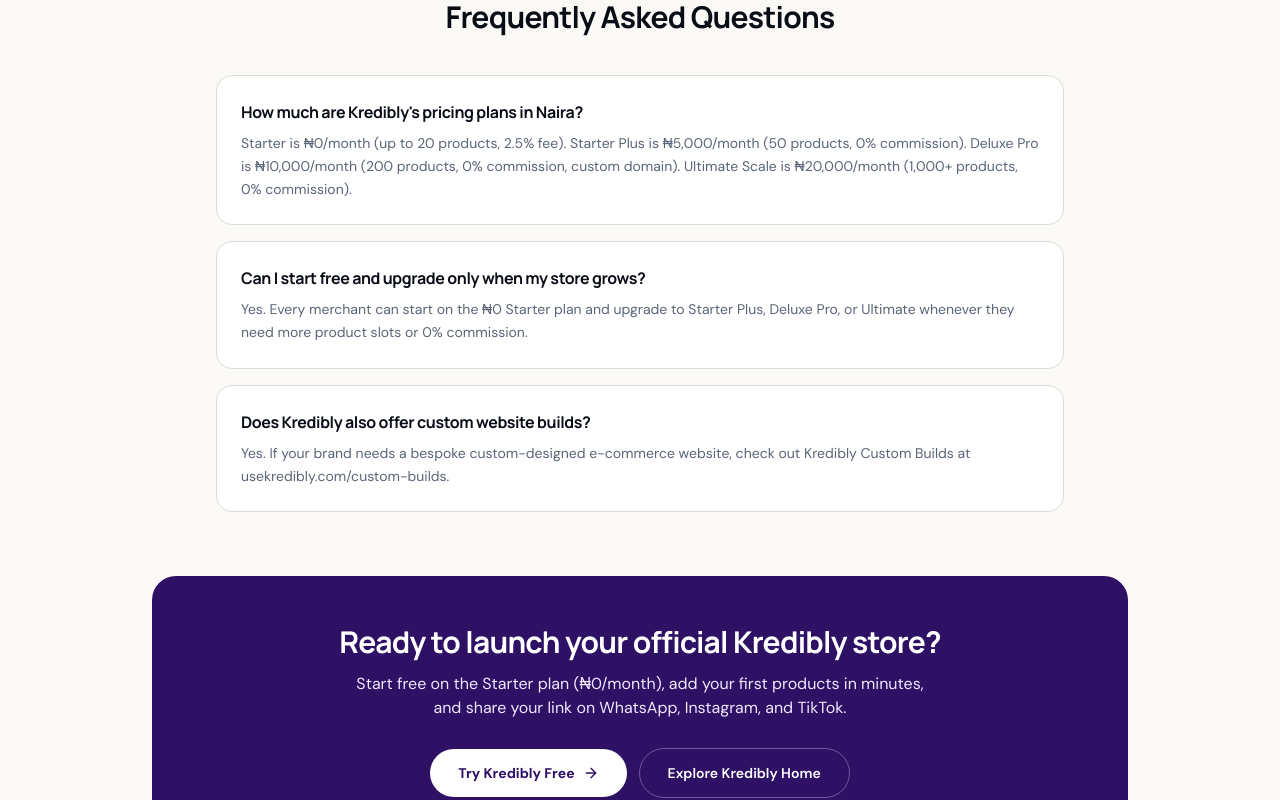
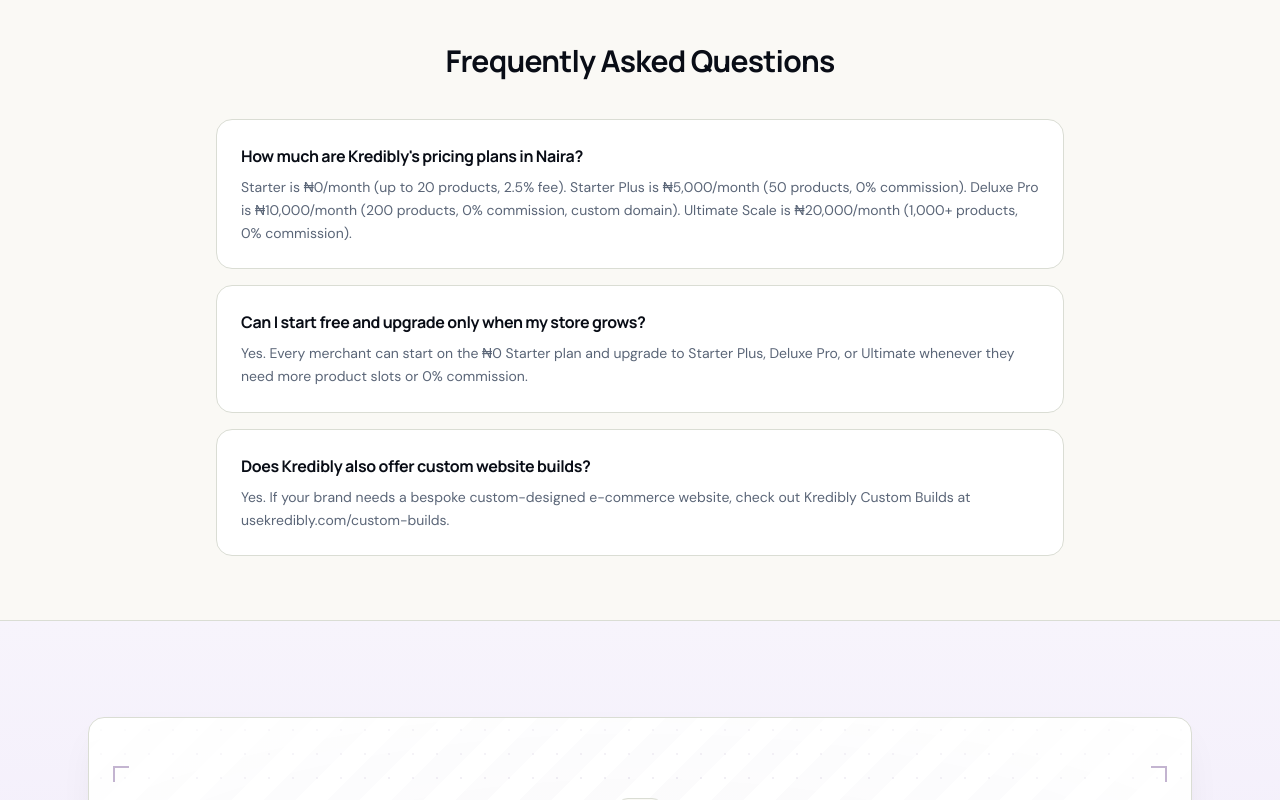
Before and after one commit to Lamidev/Kredibly-II, a Next.js app in the folder Frontend/: page /bumpa-alternative in a window 1280 px wide. Shown: the part 2000-2800 px from the top of the page. Built offline with nearby package versions, Linux system fonts and the light colour scheme; no server answers.

Commit message:
feat(seo): upgrade Catlog and guide pages to match homepage start selling today UI/UX and add back-to-home navigation

```diff
--- a/Frontend/src/app/blog/[slug]/page.tsx
+++ b/Frontend/src/app/blog/[slug]/page.tsx
@@ -108,6 +108,7 @@ export default function BlogArticlePage({
 
       <header className="sticky top-0 z-40 border-b border-[#DADDD4] bg-[#FAF9F5]/95 backdrop-blur-sm pt-[env(safe-area-inset-top,0px)]">
         <div className="mx-auto flex max-w-6xl items-center justify-between px-4 py-4 sm:px-6">
+          <div className="flex items-center gap-3">
             <Link href="/" className="flex items-center gap-2.5 group">
               <img
                 src="/krediblyrevamped.png"
@@ -115,6 +116,14 @@ export default function BlogArticlePage({
                 className="h-6 sm:h-7 w-auto object-contain"
               />
             </Link>
+            <Link
+              href="/"
+              className="inline-flex items-center gap-1.5 text-xs font-semibold text-[#5A6577] hover:text-[#090D16] transition-colors px-2 py-1 rounded-md hover:bg-black/5"
+            >
+              <ArrowLeft className="w-3.5 h-3.5" />
+              <span>Home</span>
+            </Link>
+          </div>
           <nav className="flex items-center gap-5 text-sm font-medium text-[#5A6577]">
             <Link href="/blog" className="hover:text-[#090D16]">
               All Guides
@@ -130,14 +139,25 @@ export default function BlogArticlePage({
         </div>
       </header>
 
-      <main className="mx-auto max-w-3xl px-4 py-12 sm:px-6 sm:py-16">
+      <main className="mx-auto max-w-3xl px-4 py-10 sm:px-6 sm:py-16">
+        <div className="flex items-center gap-2 text-xs font-semibold text-[#5A6577] mb-6">
+          <Link
+            href="/"
+            className="hover:text-[#090D16] transition-colors inline-flex items-center gap-1"
+          >
+            <ArrowLeft className="w-3.5 h-3.5" />
+            <span>Home</span>
+          </Link>
+          <span className="text-[#DADDD4]">/</span>
           <Link
             href="/blog"
-          className="inline-flex items-center gap-1.5 text-xs font-semibold text-[#5A6577] hover:text-[#2e1065] transition-colors"
+            className="hover:text-[#090D16] transition-colors"
           >
-          <ArrowLeft className="h-3.5 w-3.5" />
-          <span>Back to Kredibly Blog</span>
+            Guides
           </Link>
+          <span className="text-[#DADDD4]">/</span>
+          <span className="text-[#090D16] truncate max-w-[160px] sm:max-w-xs">{post.title}</span>
+        </div>
 
         <article className="mt-6">
           <div className="flex items-center gap-3 text-xs font-semibold uppercase tracking-wider text-[#2e1065]">
--- a/Frontend/src/app/blog/page.tsx
+++ b/Frontend/src/app/blog/page.tsx
@@ -1,6 +1,6 @@
 import type { Metadata } from "next";
 import Link from "next/link";
-import { ArrowRight, BookOpen } from "lucide-react";
+import { ArrowLeft, ArrowRight, BookOpen } from "lucide-react";
 import { BLOG_POSTS } from "@/data/blogPosts";
 import { EditorialCtaBanner } from "@/components/seo/EditorialCtaBanner";
 
@@ -49,6 +49,7 @@ export default function BlogIndexPage() {
 
       <header className="sticky top-0 z-40 border-b border-[#DADDD4] bg-[#FAF9F5]/95 backdrop-blur-sm pt-[env(safe-area-inset-top,0px)]">
         <div className="mx-auto flex max-w-6xl items-center justify-between px-4 py-4 sm:px-6">
+          <div className="flex items-center gap-3">
             <Link href="/" className="flex items-center gap-2.5 group">
               <img
                 src="/krediblyrevamped.png"
@@ -56,6 +57,14 @@ export default function BlogIndexPage() {
                 className="h-6 sm:h-7 w-auto object-contain"
               />
             </Link>
+            <Link
+              href="/"
+              className="inline-flex items-center gap-1.5 text-xs font-semibold text-[#5A6577] hover:text-[#090D16] transition-colors px-2 py-1 rounded-md hover:bg-black/5"
+            >
+              <ArrowLeft className="w-3.5 h-3.5" />
+              <span>Back to Home</span>
+            </Link>
+          </div>
           <nav className="flex items-center gap-5 text-sm font-medium text-[#5A6577]">
             <Link href="/#pricing" className="hidden hover:text-[#090D16] sm:inline">
               Pricing
@@ -74,7 +83,17 @@ export default function BlogIndexPage() {
         </div>
       </header>
 
-      <main className="mx-auto max-w-5xl px-4 py-14 sm:px-6 sm:py-20">
+      <main className="mx-auto max-w-5xl px-4 py-10 sm:px-6 sm:py-16">
+        <div className="mb-6">
+          <Link
+            href="/"
+            className="inline-flex items-center gap-1.5 text-xs font-semibold text-[#5A6577] hover:text-[#090D16] transition-colors"
+          >
+            <ArrowLeft className="w-3.5 h-3.5" />
+            <span>← Return to Home</span>
+          </Link>
+        </div>
+
         <div className="max-w-2xl">
           <div className="mb-4 inline-flex items-center gap-2 rounded-full border border-[#DADDD4] bg-white px-3.5 py-1.5 text-xs font-semibold uppercase tracking-wider text-[#2e1065]">
             <BookOpen className="h-3.5 w-3.5" />
--- a/Frontend/src/components/seo/EditorialCtaBanner.tsx
+++ b/Frontend/src/components/seo/EditorialCtaBanner.tsx
@@ -6,6 +6,7 @@ interface EditorialCtaBannerProps {
   heading?: string;
   description?: string;
   ctaLabel?: string;
+  ctaHref?: string;
   secondaryHref?: string;
   secondaryLabel?: string;
 }
@@ -18,6 +19,7 @@ export function EditorialCtaBanner({
   heading = "Ready to launch your official store?",
   description = "Start free on Kredibly (₦0/month), upload your first 3 products, and get found on WhatsApp, Instagram, and Google.",
   ctaLabel = "Create Your Free Store",
+  ctaHref = "/register",
   secondaryHref,
   secondaryLabel,
 }: EditorialCtaBannerProps) {
@@ -69,7 +71,7 @@ export function EditorialCtaBanner({
 
         <div className="pt-2 flex flex-col sm:flex-row items-center justify-center gap-3 w-full sm:w-auto">
           <Link
-            href="https://usekredibly.com/register"
+            href={ctaHref}
             className="w-full sm:w-auto px-8 py-4 bg-[#2e1065] hover:bg-[#3b0764] text-white font-display font-bold rounded-[8px] transition flex items-center justify-center gap-2 text-sm shadow-md hover:-translate-y-0.5 cursor-pointer"
           >
             <span>{ctaLabel}</span>
--- a/Frontend/src/components/seo/SeoLandingPage.tsx
+++ b/Frontend/src/components/seo/SeoLandingPage.tsx
@@ -1,5 +1,6 @@
 import Link from "next/link";
-import { ArrowRight, Check, CheckCircle2 } from "lucide-react";
+import { ArrowLeft, ArrowRight, Check, CheckCircle2 } from "lucide-react";
+import { EditorialCtaBanner } from "./EditorialCtaBanner";
 
 export interface SeoComparisonRow {
   feature: string;
@@ -133,6 +134,7 @@ export function SeoLandingPage({
       {/* Top Navigation */}
       <header className="sticky top-0 z-40 border-b border-[#DADDD4] bg-[#FAF9F5]/95 backdrop-blur-sm pt-[env(safe-area-inset-top,0px)]">
         <div className="mx-auto flex max-w-6xl items-center justify-between px-4 py-4 sm:px-6">
+          <div className="flex items-center gap-3">
             <Link href="/" className="flex items-center gap-2.5 group">
               <img
                 src="/krediblyrevamped.png"
@@ -140,6 +142,14 @@ export function SeoLandingPage({
                 className="h-6 sm:h-7 w-auto object-contain"
               />
             </Link>
+            <Link
+              href="/"
+              className="inline-flex items-center gap-1.5 text-xs font-semibold text-[#5A6577] hover:text-[#090D16] transition-colors px-2 py-1 rounded-md hover:bg-black/5"
+            >
+              <ArrowLeft className="w-3.5 h-3.5" />
+              <span>Back to Home</span>
+            </Link>
+          </div>
           <nav className="flex items-center gap-5 text-sm font-medium text-[#5A6577]">
             <Link
               href="/#pricing"
@@ -171,6 +181,17 @@ export function SeoLandingPage({
       </header>
 
       <main>
+        {/* Return to Home Bar */}
+        <div className="mx-auto max-w-6xl px-4 sm:px-6 pt-5">
+          <Link
+            href="/"
+            className="inline-flex items-center gap-1.5 text-xs font-semibold text-[#5A6577] hover:text-[#090D16] transition-colors"
+          >
+            <ArrowLeft className="w-3.5 h-3.5" />
+            <span>← Return to Home</span>
+          </Link>
+        </div>
+
         {/* Hero */}
         <section className="mx-auto max-w-4xl px-4 pb-16 pt-14 text-center sm:px-6 sm:pt-20">
           <div className="mb-5 inline-flex items-center gap-2 rounded-full border border-[#DADDD4] bg-white px-3.5 py-1.5 text-xs font-semibold uppercase tracking-wider text-[#2e1065]">
@@ -311,31 +332,18 @@ export function SeoLandingPage({
           </div>
         </section>
 
-        {/* Bottom CTA */}
-        <section className="mx-auto max-w-5xl px-4 pb-16 sm:px-6">
-          <div className="rounded-3xl bg-[#2e1065] px-6 py-12 text-center text-white sm:px-12">
-            <h2 className="text-2xl font-bold tracking-tight sm:text-3xl">
-              Ready to launch your official Kredibly store?
-            </h2>
-            <p className="mx-auto mt-3 max-w-xl text-sm text-purple-100 sm:text-base">
-              Start free on the Starter plan (₦0/month), add your first products in
-              minutes, and share your link on WhatsApp, Instagram, and TikTok.
-            </p>
-            <div className="mt-7 flex flex-col items-center justify-center gap-3 sm:flex-row">
-              <Link
-                href="/register"
-                className="inline-flex items-center gap-2 rounded-full bg-white px-7 py-3.5 text-sm font-bold text-[#2e1065] transition-colors hover:bg-purple-50"
-              >
-                {ctaLabel}
-                <ArrowRight className="h-4 w-4" />
-              </Link>
-              <Link
-                href="/"
-                className="inline-flex items-center rounded-full border border-purple-300/40 px-7 py-3.5 text-sm font-semibold text-white transition-colors hover:bg-white/10"
-              >
-                Explore Kredibly Home
-              </Link>
-            </div>
+        {/* Bottom CTA - Matching Main Landing Page Architectural UI/UX */}
+        <section className="py-16 sm:py-24 bg-gradient-to-b from-[#F7F4FC] to-[#EFE8FA] border-t border-[#DADDD4]">
+          <div className="max-w-6xl mx-auto px-4 sm:px-6">
+            <EditorialCtaBanner
+              eyebrow="START SELLING TODAY"
+              heading="Ready to launch your official store?"
+              description="Start free on Kredibly (₦0/month), upload your first 3 products, and get found on WhatsApp, Instagram, and Google."
+              ctaLabel={ctaLabel}
+              ctaHref="/register"
+              secondaryHref="/"
+              secondaryLabel="Explore Kredibly Home"
+            />
           </div>
         </section>
 
```
Lines whose indentation alone changed are shown as unchanged.
